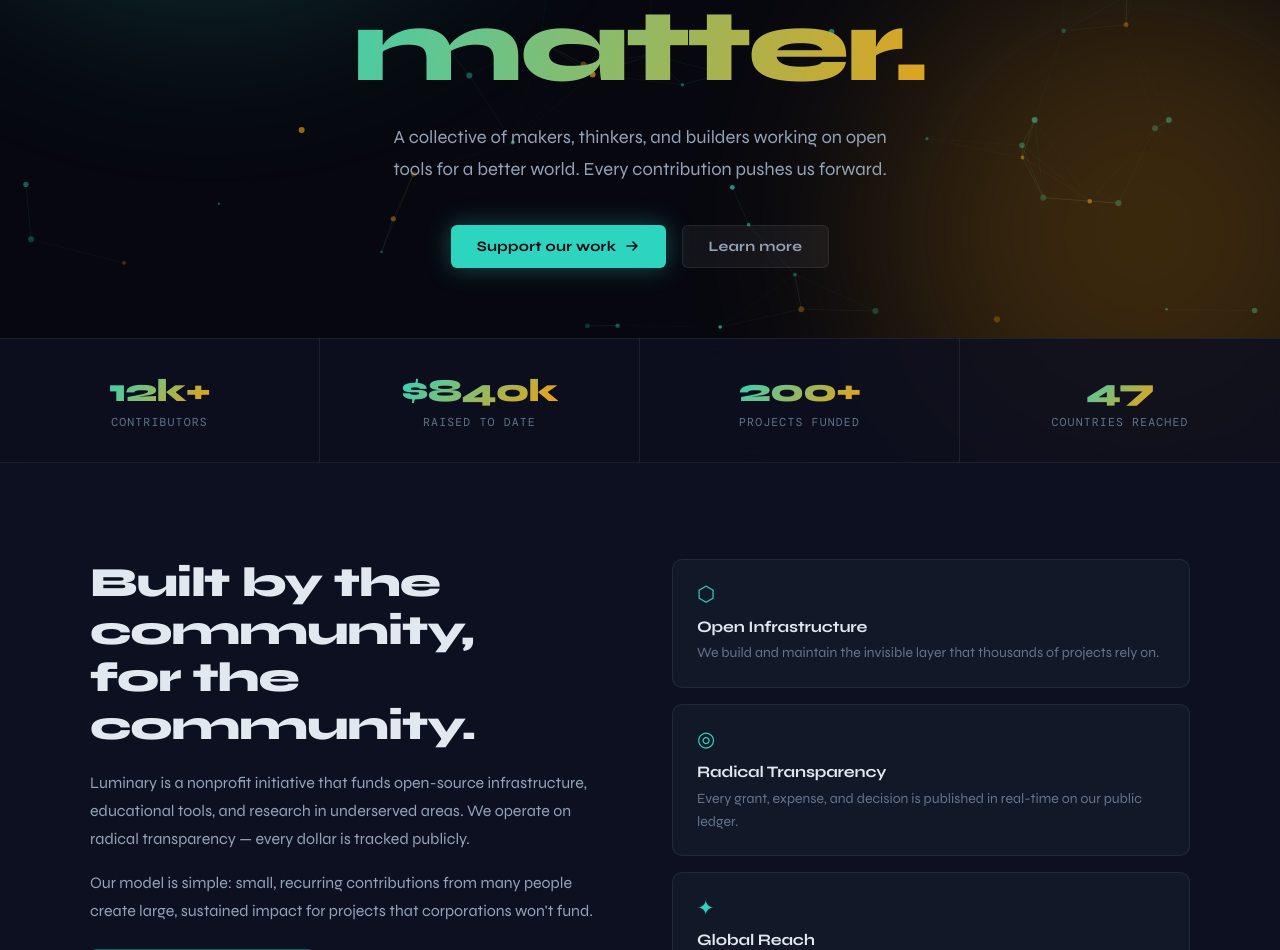
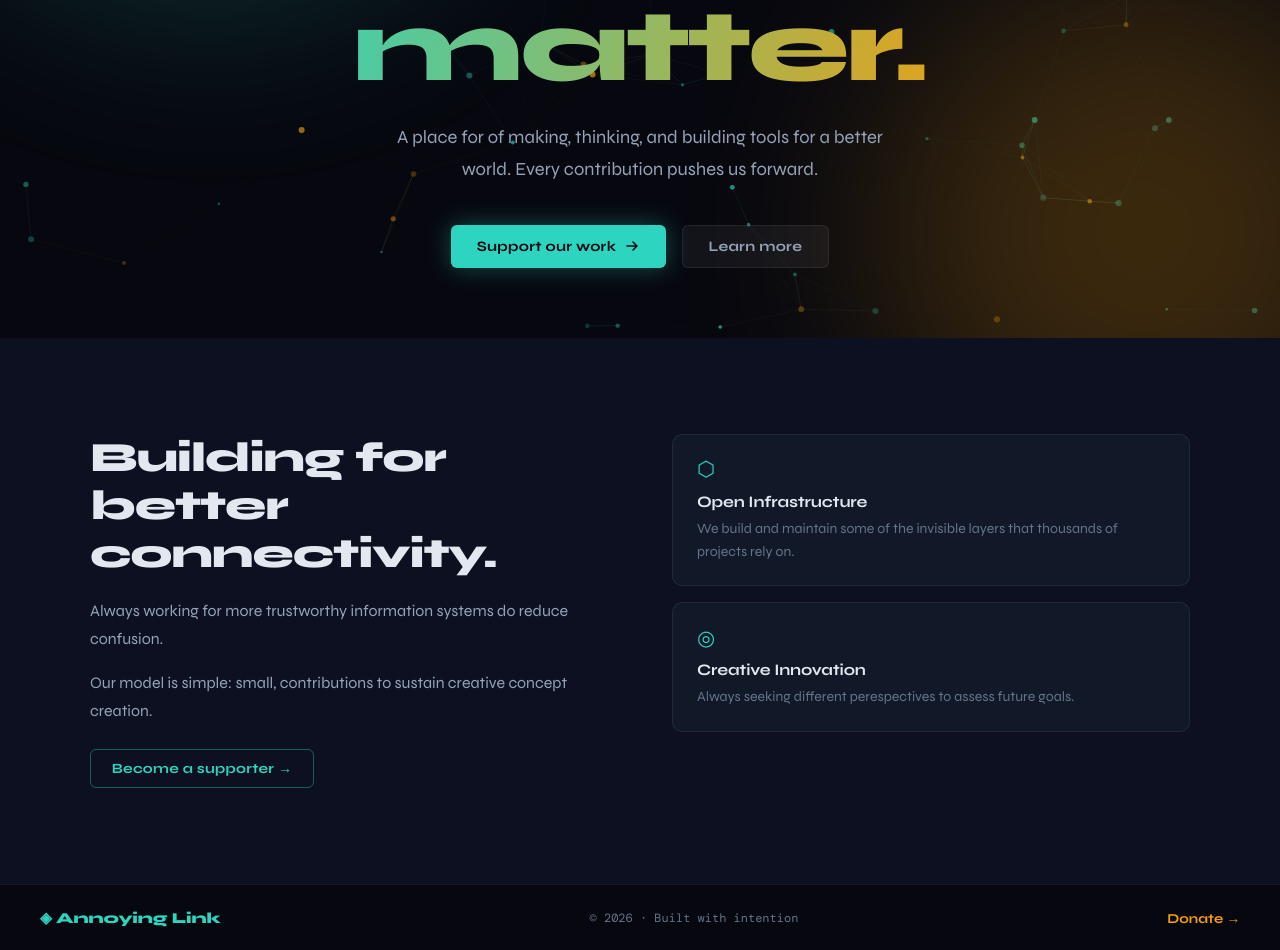
Before and after one commit to paydaypay1/annoying-link, a React (Vite) app: page / in a window 1280 px wide. Shown: the part 462-1412 px from the top of the page. Built offline with nearby package versions, Linux system fonts and the light colour scheme; a web font is replaced by a local one.

Commit message:
Verbage updates

```diff
--- a/src/pages/Donate.tsx
+++ b/src/pages/Donate.tsx
@@ -34,7 +34,7 @@ const TIERS = [
 export default function Donate() {
   const [selectedTier, setSelectedTier] = useState('grove')
   const [customAmount, setCustomAmount] = useState('')
-  const [frequency, setFrequency] = useState<'monthly' | 'once'>('monthly')
+  const [frequency, setFrequency] = useState<'monthly' | 'once'>('once')
   const [submitted, setSubmitted] = useState(false)
 
   const activeTier = TIERS.find(t => t.id === selectedTier)
@@ -55,12 +55,13 @@ export default function Donate() {
           <div className="thankyou-icon">✦</div>
           <h1>Thank you.</h1>
           <p>
-            Your generosity keeps the lights on for projects that matter.
-            We'll be in touch at the email you provided.
+            Your generosity keeps the lights on.
           </p>
-          <button className="btn-reset" onClick={() => setSubmitted(false)}>
-            ← Make another donation
-          </button>
+          <a href="pay.annoyinglink.click">
+            <button className="btn-reset" onClick={() => setSubmitted(false)}>
+              ← Other payment methods...
+            </button>
+          </a>
         </div>
       </div>
     )
@@ -74,11 +75,10 @@ export default function Donate() {
       <div className="donate-layout">
         {/* Left: tiers */}
         <div className="tiers-col">
-          <p className="donate-eyebrow">Support Luminary</p>
+          <p className="donate-eyebrow">Support the Site</p>
           <h1 className="donate-title">Every dollar<br />builds the future.</h1>
           <p className="donate-sub">
-            Your contribution funds open-source tools, grants for indie developers,
-            and infrastructure that the whole community depends on.
+            Your contributions are greatly appreciated.
           </p>
 
           <div className="tiers">
--- a/src/pages/Home.tsx
+++ b/src/pages/Home.tsx
@@ -40,7 +40,7 @@ export default function Home() {
         <div className="hero-inner" ref={heroRef}>
           <p className="hero-eyebrow">
             <span className="eyebrow-dot" />
-            Open Source · Community Driven
+            Creative Development · Connectivity Driven
           </p>
 
           <h1 className="hero-title">
@@ -49,7 +49,7 @@ export default function Home() {
           </h1>
 
           <p className="hero-sub">
-            A collective of makers, thinkers, and builders working on open tools
+            A place for of making, thinking, and building tools
             for a better world. Every contribution pushes us forward.
           </p>
 
@@ -66,7 +66,7 @@ export default function Home() {
       </section>
 
       {/* Stats bar */}
-      <section className="stats-bar">
+      {/*<section className="stats-bar">
         {[
           { value: '12k+', label: 'Contributors' },
           { value: '$840k', label: 'Raised to date' },
@@ -78,30 +78,26 @@ export default function Home() {
             <span className="stat-label">{s.label}</span>
           </div>
         ))}
-      </section>
+      </section>*/}
 
       {/* About section */}
       <section className="about" id="about">
         <div className="about-grid">
           <div className="about-text">
-            <h2 className="section-title">Built by the community,<br />for the community.</h2>
+            <h2 className="section-title">Building for better connectivity.</h2>
             <p>
-              Luminary is a nonprofit initiative that funds open-source
-              infrastructure, educational tools, and research in underserved areas.
-              We operate on radical transparency — every dollar is tracked publicly.
+              Always working for more trustworthy information systems do reduce confusion.
             </p>
             <p>
-              Our model is simple: small, recurring contributions from many people
-              create large, sustained impact for projects that corporations won't fund.
+              Our model is simple: small, contributions to sustain creative concept creation.
             </p>
             <Link to="/donate" className="btn btn-outline">Become a supporter →</Link>
           </div>
 
           <div className="about-cards">
             {[
-              { icon: '⬡', title: 'Open Infrastructure', body: 'We build and maintain the invisible layer that thousands of projects rely on.' },
-              { icon: '◎', title: 'Radical Transparency', body: 'Every grant, expense, and decision is published in real-time on our public ledger.' },
-              { icon: '✦', title: 'Global Reach', body: 'From Lagos to Lahore, our projects reach developers in 47 countries.' },
+              { icon: '⬡', title: 'Open Infrastructure', body: 'We build and maintain some of the invisible layers that thousands of projects rely on.' },
+              { icon: '◎', title: 'Creative Innovation', body: 'Always seeking different perespectives to assess future goals. '}
             ].map(c => (
               <div className="about-card" key={c.title}>
                 <span className="card-icon">{c.icon}</span>
@@ -115,7 +111,7 @@ export default function Home() {
 
       {/* Footer */}
       <footer className="footer">
-        <span className="footer-logo">◈ Luminary</span>
+        <span className="footer-logo">◈ Annoying Link</span>
         <span className="footer-copy">© {new Date().getFullYear()} · Built with intention</span>
         <Link to="/donate" className="footer-cta">Donate →</Link>
       </footer>
```
